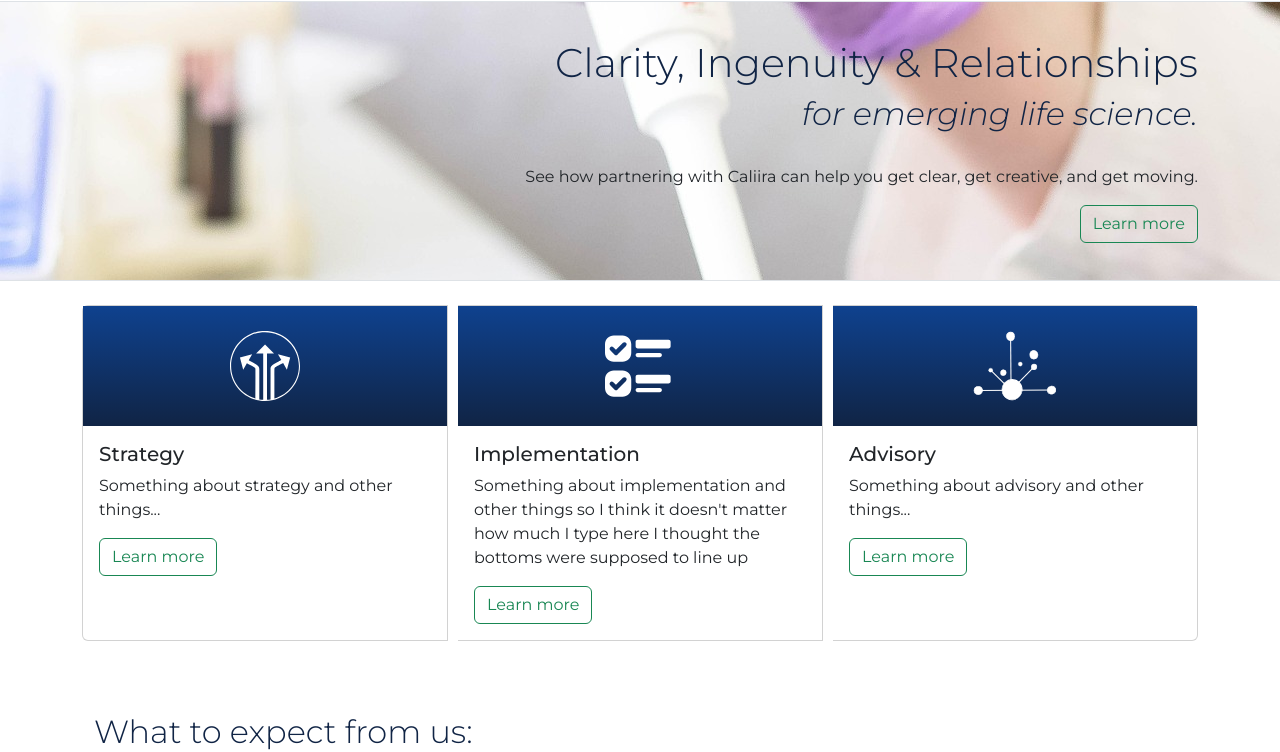
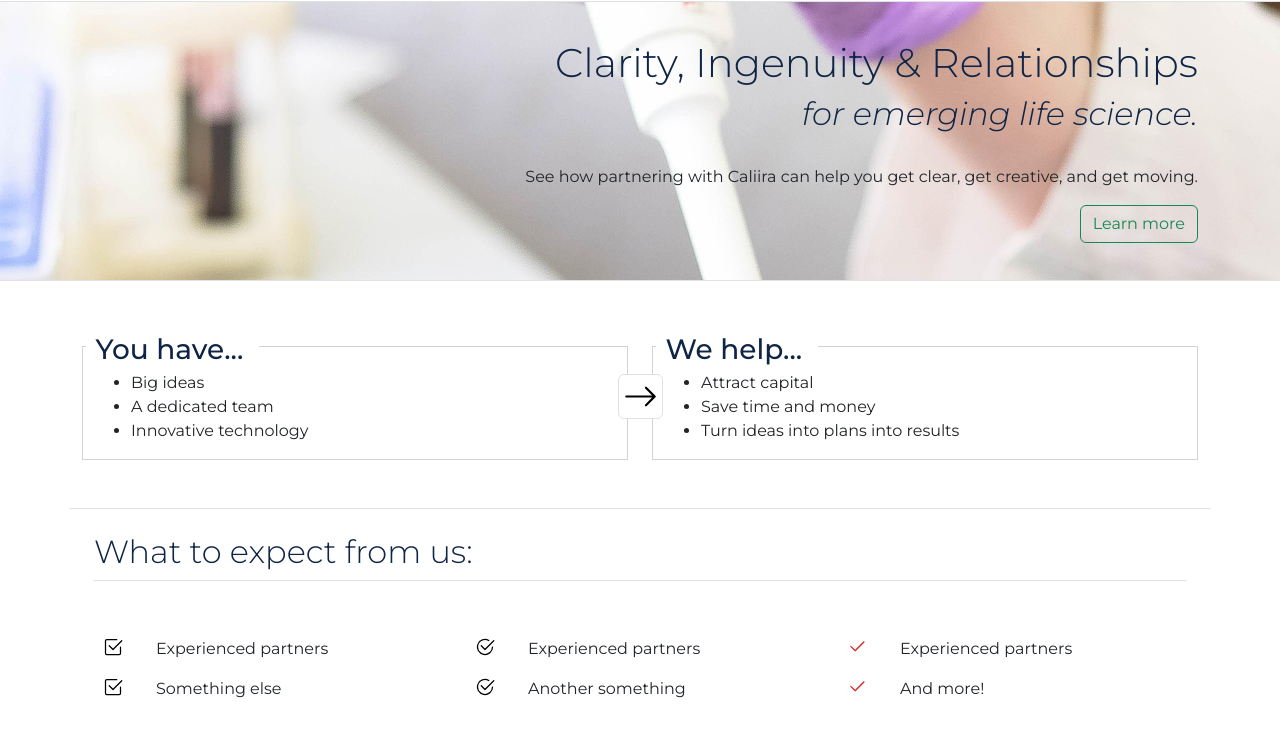
Before and after one commit to j-fulgencio/caliira, a plain HTML site: page index.html in a window 1280 px wide. Shown: the part 57-809 px from the top of the page. Drawn offline with nearby package versions, Linux system fonts and the light colour scheme.

Commit message:
Move cards from index.html to storage.html. Add connections band to index.html.

```diff
--- a/index.html
+++ b/index.html
@@ -59,49 +59,42 @@
     </div>
   </div>
 
-  <!-- Cards instead -->
-  <div class="container py-4">
-    <div class="row">
-        <div class="card-group d-flex flex-wrap justify-content-center">
-        <!-- Strategy Card -->
-                <div class="card" style="width: 15rem;">
-                    <div class="feature-card icon-gradient text-bg-primary">
-                        <img src="./images/arrows-2.svg" class="card-img-top" alt="..." height="70">
+  <!-- Connections Section -->
+  <div class="container">
+    <div class="row d-flex align-items-center py-5">
+        <div class="flex-column flex-grow-1 col-md-5 col-xs-12">
+            <div class="connection-text">
+                <h3>You have...</h3>
             </div>
-                    <div class="card-body">
-                    <h5 class="card-title">Strategy</h5>
-                    <p class="card-text">Something about strategy and other things...</p>
-                    <a href="#" class="btn btn-outline-success">Learn more</a>
+            <div class="connection-details">
+                <ul>
+                    <li>Big ideas</li>
+                    <li>A dedicated team</li>
+                    <li>Innovative technology</li>
+                </ul>
             </div>
         </div>
-        <!-- Implementation card -->
-                <div class="card" style="width: 15rem; overflow-wrap: normal;">
-                    <div class="feature-card icon-gradient text-bg-primary">
-                        <img src="./images/ui-checks.svg" class="card-img-top" alt="..." height="70">
+        <div class="flex-column flex-grow-1 col-md-5 col-xs-12">
+            <div class="connection-text">
+                <h3>We help...</h3>
             </div>
-                    <div class="card-body">
-                    <h5 class="card-title">Implementation</h5>
-                    <p class="card-text">Something about implementation and other things so I think it doesn't matter how much I type here I thought the bottoms were supposed to line up</p>
-                    <a href="#" class="btn btn-outline-success">Learn more</a>
+            <div class="connection-details">
+                <ul>
+                    <li>Attract capital</li>
+                    <li>Save time and money</li>
+                    <li>Turn ideas into plans into results</li>
+                </ul>
             </div>
         </div>
-        <!-- Advisory card -->
-                <div class="card" style="width: 15rem;">
-                    <div class="feature-card icon-gradient text-bg-primary">
-                        <img src="./images/caliira-icon-white.svg" class="card-img-top" alt="..." height="70">
-                    </div>
-                    <div class="card-body">
-                    <h5 class="card-title">Advisory</h5>
-                    <p class="card-text">Something about advisory and other things...</p>
-                    <a href="#" class="btn btn-outline-success">Learn more</a>
-                </div>
-            </div>
+        <div class="connection-arrow flex-column flex-grow-1">
+            <img class="img-thumbnail d-none d-md-block mx-auto" src="./images/arrow-right.svg" width="45">
+            <img class="img-thumbnail d-none d-sm-block d-md-none mx-auto" src="./images/arrow-down.svg" width="40">
         </div>
     </div>
 </div>
 
   <!-- What to expect band -->
-  <div class="container px-4 py-5">
+  <div class="container px-4 py-4 border-top">
     <h2 class="pb-2 border-bottom">What to expect from us:</h2>
     <div class="row g-4 py-5 row-cols-1 row-cols-lg-3">
       <div class="feature col">
```
Also changed, not shown: play.html (+0 -4 lines), storage.html (+41 -0 lines). Lines whose indentation alone changed are shown as unchanged.
